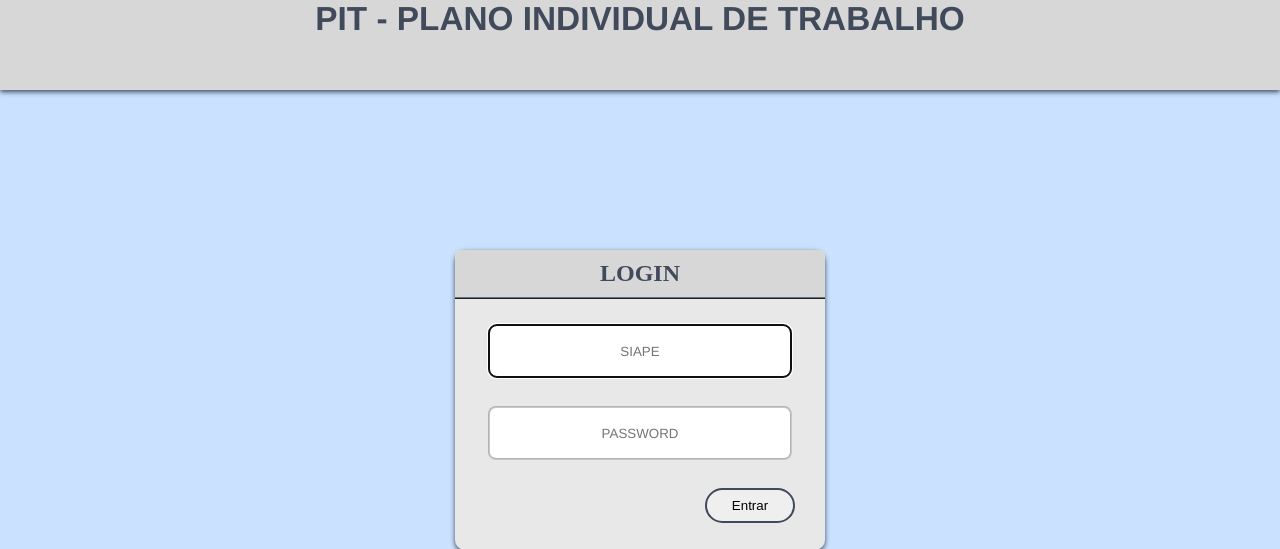
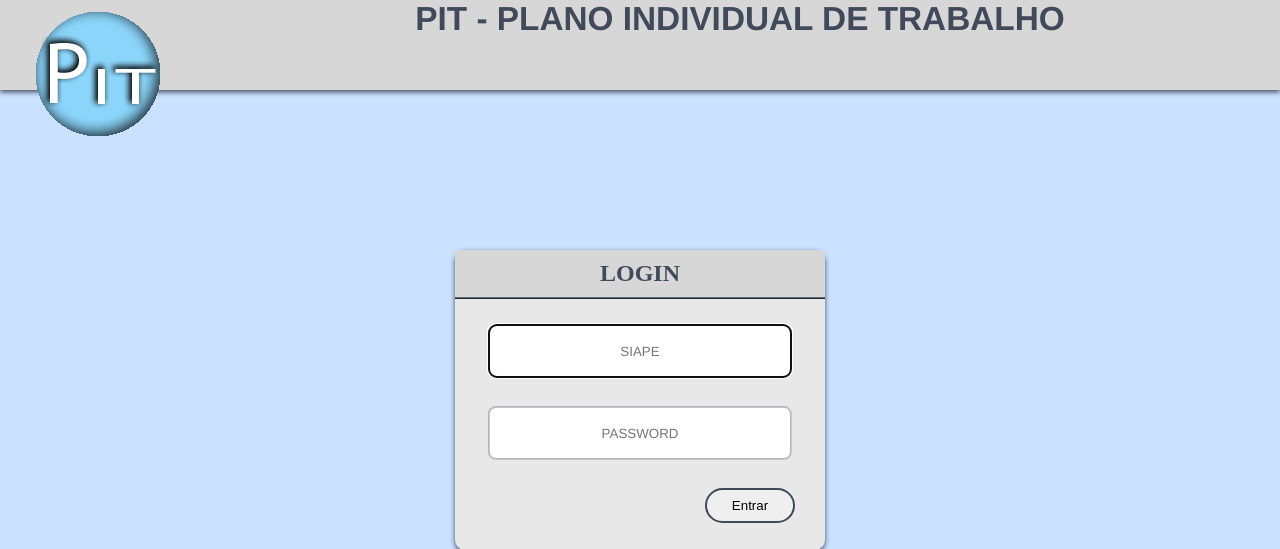
Before and after one commit to AdrianoAmorim/Repositorio, a PHP site: page / in a window 1280 px wide. Shown: the top 549 px of the page. Run offline with PHP 8.4, Linux system fonts and the light colour scheme.

Commit message:
Atualização css e index 2
Alterei com melhorias em algumas formataçoes no estilo e acrescentei a
logo..

```diff
--- a/Pit/css/estiloIndex.css
+++ b/Pit/css/estiloIndex.css
@@ -27,28 +27,39 @@
 
 
 body{
+
     background-color: #CAE1FF;
-    min-width: 500px;
+    min-width: 550px;
 }
-header#cabecalho {
-    position: relative;
+
+div#cabecalho {
     background-color: #d7d7d7 ;
     margin: 0px auto 0px auto ;
     width: auto;
-    height: 90px;
+    height: auto;
+    min-height: 90px;
+    max-height: 120px;
     box-shadow: 0px 2px 5px #414a5a;
 }
-header#cabecalho h1#tituloPrincipal {
-    display: block;
+div#cabecalho img#imgLogo {
+    float: left;
+    top: 10px;
+    width: 200px;
+    height: 150px;
+}
+
+div#cabecalho h1#tituloPrincipal {
+
     text-align: center;
     color: #414a5a;
     font-family:  Helvetica, Arial, sans-serif;
     font-size: 25pt;
 
 }
+
 form#frmLogin{
+    position: absolute;
     background-color: #E8E8E8;
-    position: absolute;
     width: 370px;
     height: 300px;
     top: 0;
--- a/Pit/index.html
+++ b/Pit/index.html
@@ -7,9 +7,11 @@
 </head>
 
 <body>
-<header id="cabecalho">
+
+<div id="cabecalho">
+    <img src="_imagens/img_logo.png" id="imgLogo"/>
     <h1 id="tituloPrincipal">PIT - PLANO INDIVIDUAL DE TRABALHO</h1>
-</header>
+</div>
 
         <form id="frmLogin" method="post" >
             <h2> LOGIN </h2>
```
Also changed, not shown: Pit/_imagens/img_logo.png (added).
